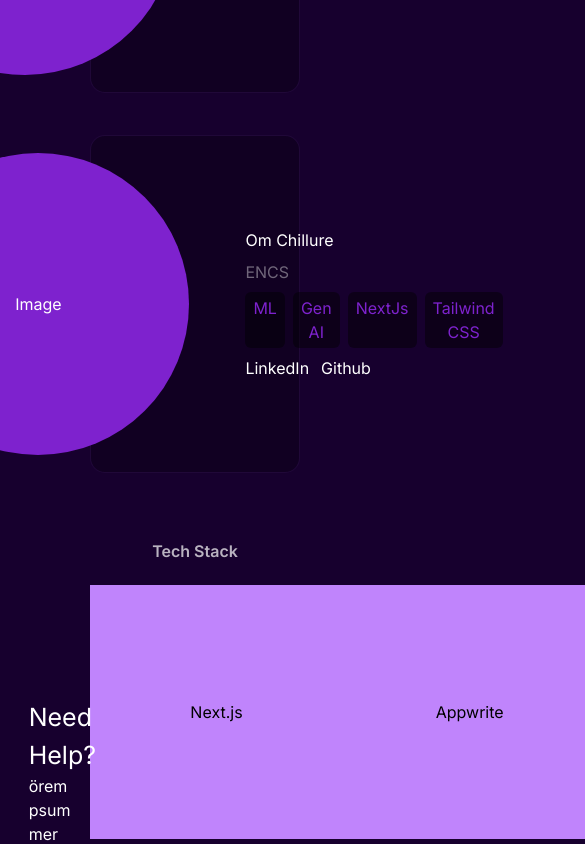
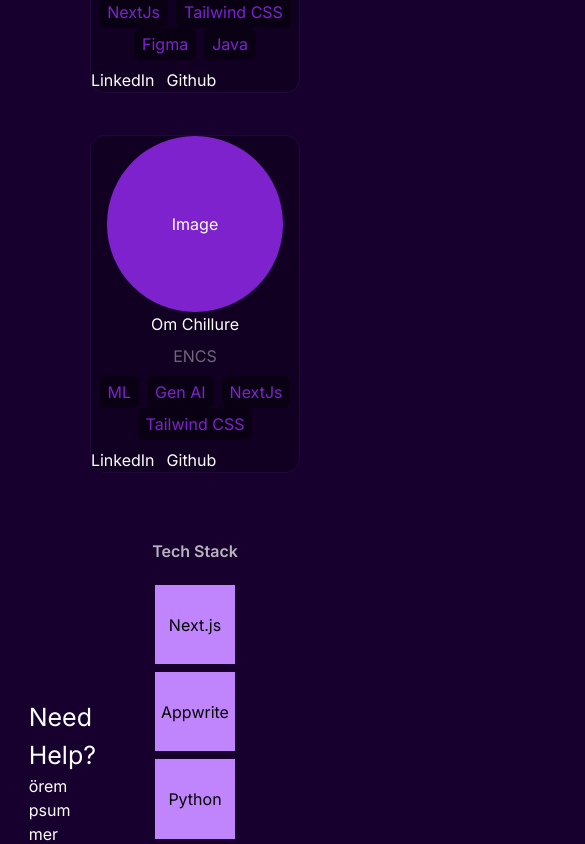
Before and after one commit to jaygupta17/webwizard, a Next.js app in the folder webwiz/: page /about in a window 390 px wide. Shown: the part 860-1704 px from the top of the page, 585 px wide, since content can reach past the window. Built offline with nearby package versions, Linux system fonts and the light colour scheme.

Commit message:
about , midhome responsive

```diff
--- a/webwiz/app/about/page.js
+++ b/webwiz/app/about/page.js
@@ -31,14 +31,14 @@ function About() {
           Team Members
         </h1>
         {team.map((member) => (
-          <div className="rounded-[15px] h-[40vh] w-[55%] bg-black/25 border-[1px] border-purple-500/10 flex justify-center items-center text-white gap-x-14">
+          <div className="rounded-[15px] h-[40vh] w-[55%] bg-black/25 border-[1px] border-purple-500/10 flex justify-center items-center text-white gap-x-14 max-[700px]:flex-col max-[700px]:h-70vh">
             <div className="h-[90%] aspect-square rounded-[50%] bg-purple-700 flex justify-center items-center">
               Image
             </div>
-            <div className="flex justify-center items-start flex-col gap-y-2">
-              <h1>{member.name}</h1>
-              <h1 className="text-white/40">{member.branch}</h1>
-              <h1 className="flex gap-x-2">
+            <div className="flex max-[700px]:w-full justify-center items-start flex-col gap-y-2">
+              <h1 className=" max-[700px]:text-center  max-[700px]:w-full">{member.name}</h1>
+              <h1 className="text-white/40  max-[700px]:text-center  max-[700px]:w-full">{member.branch}</h1>
+              <h1 className="flex gap-x-2 max-[700px]:flex-wrap w-full  max-[700px]:w-full  max-[700px]:justify-center">
                 {member.skills.map((skill) => (
                   <div className="py-1 px-2 rounded-md text-center bg-black/45 text-purple-700">
                     {skill}
@@ -57,7 +57,7 @@ function About() {
         <h1 className="text-white/70 font-semibold text-1xl my-2">
           Tech Stack
         </h1>
-        <div className=" h-[30vh] w-[55%] flex justify-evenly items-center">
+        <div className=" h-[30vh] w-[55%] flex justify-evenly items-center  max-[700px]:flex-col  max-[700px]:gap-y-2">
           {stack.map((ele) => (
             <div className="bg-purple-400 h-[30vh] aspect-square flex justify-center items-center">
               {ele}
--- a/webwiz/app/components/midHome.js
+++ b/webwiz/app/components/midHome.js
@@ -3,16 +3,16 @@ import Spline from '@splinetool/react-spline';
 export default function mid() {
     return (
         <div className='h-[150vh] w-[100%] flex justify-center items-center flex-col'>
-            <div className='w-[90%] h-[70vh] flex justify-center items-center  max-[700px]:flex-col'>
-                <div className='w-[50%] max-[700px]:w-[80%]'>
+            <div className='w-[50%] h-[70vh] flex justify-center items-center  max-[700px]:flex-col'>
+                <div className='w-[70%] max-[700px]:w-[80%]'>
                     <h2 className='text-white text-[35px] font-[Cinzel] text-5xl mt-14'>The Wizards Home</h2>
                     <p className='text-white text-base mt-3'>The Wizard's Home wasn't your typical dwelling. Clad in living bark, it pulsed with a faint bioluminescence, casting an ethereal glow over the surrounding wildflowers. Inside, shelves groaned under the weight of grimoires and vials of shimmering potions. A crackling fire in the hearth cast dancing shadows on the walls, where fantastical creatures cavorted in silent murals. The air hummed with an intangible magic, a promise of wonder waiting to be discovered.</p>
                 </div>
                 <Spline className='' scene="https://prod.spline.design/xEAdY-lDDdB-dcVo/scene.splinecode" />
             </div>
             <br></br>
-            <div className='flex-row-reverse w-[90%] h-[70vh] flex justify-center items-center max-[700px]:flex-col max-[700px]:w-[80%]'>
-                <div className='w-[50%] max-[700px]:w-[80%]'>
+            <div className='flex-row-reverse w-[50%] h-[70vh] flex justify-center items-center max-[700px]:flex-col max-[700px]:w-[80%]'>
+                <div className='w-[70%] max-[700px]:w-[80%]'>
                     <h2 className='text-white text-[35px] text-5xl font-[Cinzel]'>The Frog Wizard</h2>
                     <p className='text-white text-base mt-3'>
                         Wartlet the Frog Wizard wasn't known for grand pronouncements. Instead, he cast his spells with a flick of his webbed hand and a muttered rhyme, often delivered in a surprisingly deep croak. His abode was a hollowed-out log overflowing with shiny trinkets and peculiar fly-catching contraptions. Despite his unconventional ways, whispers of his potent swamp magic and uncanny knack for talking to amphibians drew all sorts of curious creatures to his doorstep..</p>
--- a/webwiz/app/contact/page.js
+++ b/webwiz/app/contact/page.js
@@ -34,7 +34,7 @@ function Contact(){
      </div>
      <div className='h-[40vh] w-[98%] flex justify-evenly items-center flex-col'>
          <h1 className='text-white/70 font-semibold text-1xl my-2'></h1>
-         <div className =' h-[30vh] w-[55%] flex justify-evenly items-center'>
+         <div className =' h-[30vh] w-[55%] flex justify-evenly items-center  max-[700px]:flex-col  max-[700px]:gap-y-1'>
             <div className="bg-purple-400 rounded-md mx-10 h-[30vh] aspect-square flex flex-col justify-center items-center">
               <div className="py-2 text-base font-semibold">
                 Om Chillure
```
